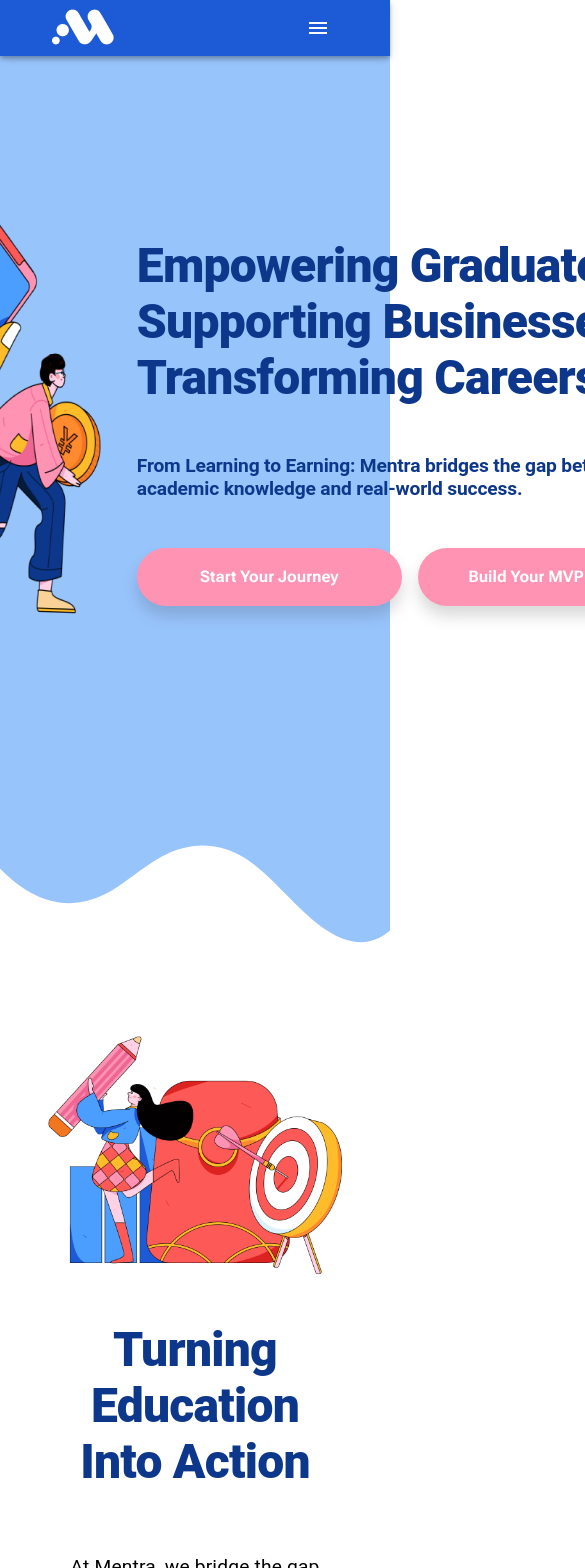
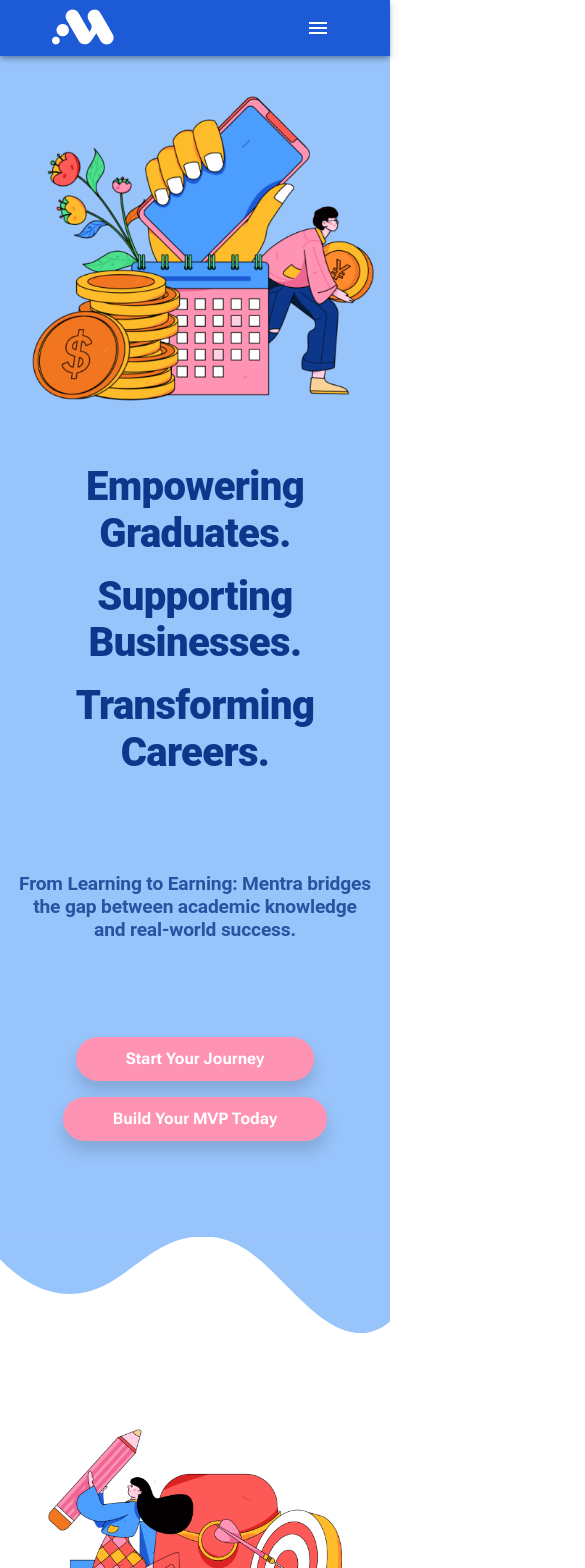
Before and after one commit to Mentra-Inc/mentra-next, a Next.js app: page / in a window 390 px wide. Shown: the top 1568 px of the page, 585 px wide, since content can reach past the window. Built offline with nearby package versions, Linux system fonts and the light colour scheme.

Commit message:
make hero page responsive, replace raw values with constants

```diff
--- a/components/AboutUs.tsx
+++ b/components/AboutUs.tsx
@@ -8,18 +8,33 @@ function AboutUs() {
     const isSmallScreen = useMediaQuery(theme.breakpoints.down('lg'));
 
     return (
-        <Box sx={{ my: SPACING.SECTION_MARGIN_Y, mx: 'auto', px: SPACING.SM_SPACING, display: 'flex', 'justifyContent': 'center' }} id="about-us">
+        <Box id="about-us"
+            sx={{
+                mt: SPACING.XL_SPACING,
+                mb: SPACING.MD_SPACING,
+                mx: 'auto', px: SPACING.SM_SPACING,
+                display: 'flex',
+                justifyContent: 'center'
+            }}
+        >
             <Stack
                 direction={isSmallScreen ? "column-reverse" : "row"}
                 spacing={SPACING.SM_SPACING}
                 alignItems="center"
             >
-                <Stack spacing={SPACING.SM_SPACING} textAlign={isSmallScreen ? "center" : "left"}>
-                    <Heading title="Turning Education Into Action" color="#0D378B" />
+                <Stack
+                    spacing={SPACING.SM_SPACING}
+                    textAlign={isSmallScreen ? "center" : "left"}
+                >
+                    <Heading title="Turning Education Into Action" color={COLORS.PRIMARY} />
 
                     <Typography
                         variant="body1"
-                        sx={{ lineHeight: SPACING.TEXT_LINE_HEIGHT, fontSize: FONT_SIZES.BODY, maxWidth: isSmallScreen ? '100%' : SIZES.ABOUT_US_TEXT.MAX_WIDTH }}
+                        sx={{
+                            lineHeight: SPACING.TEXT_LINE_HEIGHT,
+                            fontSize: FONT_SIZES.BODY,
+                            maxWidth: isSmallScreen ? '100%' : SIZES.ABOUT_US_TEXT.MAX_WIDTH
+                        }}
                     >
                         At Mentra, we bridge the gap between learning and earning. By providing mentorship,
                         real-world experience, and affordable MVP development services, we empower graduates
@@ -28,7 +43,11 @@ function AboutUs() {
 
                     <Typography
                         variant="h6"
-                        sx={{ fontWeight: "bold", color: "#0D378B", opacity: COLORS.TEXT_OPACITY }}
+                        sx={{
+                            fontWeight: "bold",
+                            color: COLORS.PRIMARY,
+                            opacity: COLORS.TEXT_OPACITY
+                        }}
                     >
                         From Learning to Earning: Where Careers and Ideas Take Shape.
                     </Typography>
@@ -37,7 +56,7 @@ function AboutUs() {
                 <Stack>
                     <Image
                         src="/about_us_img.png"
-                        alt="profile"
+                        alt="About Us Image"
                         width={SIZES.ABOUT_US_IMG.WIDTH} // have to define a starting size, but the image is still responsive because of Stack.
                         height={SIZES.ABOUT_US_IMG.HEIGHT}
                     />
--- a/components/Heading.tsx
+++ b/components/Heading.tsx
@@ -1,9 +1,25 @@
+import { FONT_SIZES } from "@/lib/stylingConstants";
 import { HeadingProps } from "@/types/headingTypes";
-import { Typography } from "@mui/material";
+import { Typography, useMediaQuery, useTheme } from "@mui/material";
 
 function Heading({ title, color }: HeadingProps) {
+    const theme = useTheme();
+    const isMobile = useMediaQuery(theme.breakpoints.down('sm'));
+    const isSmallLaptop = useMediaQuery(theme.breakpoints.down('md'));
+
     return (
-        <Typography className={`font-black text-[${color}]`} variant="h1" sx={{ fontSize: "3em", fontWeight: 900, color, whiteSpace: { lg: 'nowrap', md: 'wrap' } }}>{title}</Typography>
+        <Typography
+            className={`text-[${color}]`}
+            variant="h1"
+            sx={{
+                fontSize: isMobile ? FONT_SIZES.HEADING_SM : FONT_SIZES.HEADING_LG,
+                fontWeight: 900,
+                color,
+                whiteSpace: isSmallLaptop ? 'wrap' : 'nowrap'
+            }}
+        >
+            {title}
+        </Typography>
     );
 }
 
--- a/components/Hero.tsx
+++ b/components/Hero.tsx
@@ -1,33 +1,80 @@
 import Image from "next/image";
-import { Box, Container, Typography, Stack } from "@mui/material";
+import { Box, Typography, Stack, useMediaQuery, useTheme } from "@mui/material";
 import WaveDivider from "./WaveDivider";
 import { COLORS, SIZES, SPACING, FONT_SIZES } from "@/lib/stylingConstants";
+import Heading from "./Heading";
 
 const Hero = () => {
+    const theme = useTheme();
+    const isSmallLaptop = useMediaQuery(theme.breakpoints.down('lg'));
+    const isMobile = useMediaQuery(theme.breakpoints.down('sm'));
+
     return (
-        <Box sx={{ width: "100%", height: "100vh", backgroundColor: COLORS.BACKGROUND }} id="home">
-            <Container maxWidth="xl" sx={{ height: "100%", display: "flex", flexDirection: "row", justifyContent: "center", alignItems: "center" }}>
-                <Image src="/hero_img.png" alt="Hero Image" width={SIZES.HERO_IMG.WIDTH} height={SIZES.HERO_IMG.HEIGHT} style={{ width: SIZES.HERO_IMG.WIDTH, height: SIZES.HERO_IMG.HEIGHT, margin: "0 10%" }} />
+        <Box sx={{
+            minHeight: '100vh',
+            backgroundColor: COLORS.BACKGROUND,
+            position: 'relative',
+            display: "flex",
+            justifyContent: 'center',
+            alignItems: 'center'
+        }} id="home">
+            <Box sx={{
+                display: 'flex',
+                gap: isSmallLaptop ? SPACING.SM_SPACING : SPACING.MD_SPACING,
+                flexDirection: isSmallLaptop ? 'column' : 'row',
+                py: isSmallLaptop ? SPACING.MD_SPACING : 0,
+                px: isSmallLaptop ? SPACING.XS_SPACING : 0,
+                alignItems: isSmallLaptop ? 'center' : 'normal'
+            }}>
+                <Stack>
+                    <Image
+                        src='/hero_img.png'
+                        width={SIZES.HERO_IMG.WIDTH}
+                        height={SIZES.HERO_IMG.HEIGHT}
+                        alt="Hero Image"
+                    />
+                </Stack>
 
-                <Stack spacing={SPACING.SM_SPACING}>
-                    <Typography variant="h1" sx={{ fontSize: FONT_SIZES.HEADING, fontWeight: 900, color: COLORS.PRIMARY }}>
-                        Empowering Graduates. Supporting Businesses. Transforming Careers.
-                    </Typography>
+                <Stack
+                    spacing={SPACING.MD_SPACING}
+                    textAlign={isSmallLaptop ? 'center' : 'left'}
+                >
+                    <Stack spacing={SPACING.XS_SPACING}>
+                        <Heading title='Empowering Graduates.' color={COLORS.PRIMARY} />
+                        <Heading title='Supporting Businesses.' color={COLORS.PRIMARY} />
+                        <Heading title='Transforming Careers.' color={COLORS.PRIMARY} />
+                    </Stack>
 
-                    <Typography variant="h2" sx={{ fontSize: FONT_SIZES.BODY, fontWeight: 600, color: COLORS.PRIMARY, my: SPACING.SM_SPACING }}>
+                    <Typography
+                        variant="h2"
+                        sx={{
+                            fontSize: FONT_SIZES.BODY,
+                            fontWeight: 600,
+                            color: COLORS.PRIMARY,
+                            my: SPACING.SM_SPACING,
+                            maxWidth: SIZES.ABOUT_US_TEXT.MAX_WIDTH ,
+                            opacity: COLORS.TEXT_OPACITY
+                        }}
+                    >
                         From Learning to Earning: Mentra bridges the gap between academic knowledge and real-world success.
                     </Typography>
 
-                    <Stack direction="row" spacing={SPACING.XS_SPACING}>
+                    <Stack
+                        direction={isMobile ? 'column' : 'row'}
+                        justifyContent={isSmallLaptop ? 'center' : 'flex-start'}
+                        alignItems='center'
+                        spacing={SPACING.XS_SPACING}
+                    >
                         <button className="btn-custom">Start Your Journey</button>
                         <button className="btn-custom">Build Your MVP Today</button>
                     </Stack>
                 </Stack>
-            </Container>
-
+            </Box>
             <WaveDivider />
         </Box>
     );
 };
 
+
+
 export default Hero;
--- a/components/MenuBar.tsx
+++ b/components/MenuBar.tsx
@@ -4,16 +4,15 @@ import AppBar from '@mui/material/AppBar';
 import Box from '@mui/material/Box';
 import Toolbar from '@mui/material/Toolbar';
 import Image from 'next/image';
-import { Button, Menu, MenuItem, useMediaQuery, useTheme } from '@mui/material';
+import { Button, Menu, MenuItem, styled, useMediaQuery, useTheme } from '@mui/material';
 import MenuIcon from '@mui/icons-material/Menu';
 import IconButton from '@mui/material/IconButton';
 import { MouseEvent, useEffect, useState } from 'react';
 import Link from 'next/link';
-import { SPACING, SIZES } from '@/lib/stylingConstants';
+import { SPACING, SIZES, COLORS } from '@/lib/stylingConstants';
 
 export default function ButtonAppBar() {
   const theme = useTheme();
-  // for screens smaller than 960px
   const isMobile = useMediaQuery(theme.breakpoints.down('sm'));
 
   const [anchorElNav, setAnchorElNav] = useState<HTMLElement | null>(null);
@@ -35,9 +34,14 @@ export default function ButtonAppBar() {
     return () => window.removeEventListener("resize", handleResize);
   }, []);
 
+  const NavButton = styled(Button)({
+    color: 'white',
+    fontWeight: 700
+  });
+
   return (
     <Box sx={{ flexGrow: 1 }}>
-      <AppBar position="fixed" sx={{ backgroundColor: "#1D5AD5" }}>
+      <AppBar position="fixed" sx={{ backgroundColor: COLORS.SECONDARY }}>
         <Toolbar sx={{ justifyContent: "space-between", px: SPACING.SM_SPACING }} disableGutters>
           <Image
             src='/mentra_logo.png'
@@ -49,25 +53,17 @@ export default function ButtonAppBar() {
           {!isMobile ?
             (
               <Box sx={{ display: "flex", gap: SPACING.XS_SPACING }}>
-                <Button href="#home" sx={{ color: "white", fontWeight: 700 }}>
-                  Home
-                </Button>
+                <NavButton href="#home">Home</NavButton>
 
-                <Button href="#about-us" sx={{ color: "white", fontWeight: 700 }}>
-                  About Us
-                </Button>
+                <NavButton href="#about-us">About Us</NavButton>
 
-                <Button href="#services" sx={{ color: "white", fontWeight: 700 }}>
-                  Services
-                </Button>
+                <NavButton href="#services">Services</NavButton>
 
-                <Button href="/" sx={{ color: "white", fontWeight: 700 }}>
-                  Contact
-                </Button>
+                <NavButton href="/">Contact</NavButton>
             </Box>
             ) :
             (
-              <Box sx={{ position: 'relative', float: 'right' }}>
+              <Box>
                   <IconButton
                     size="large"
                     onClick={handleOpenNavMenu}
--- a/lib/stylingConstants.ts
+++ b/lib/stylingConstants.ts
@@ -6,14 +6,17 @@ export const COLORS = {
 };
 
 export const SPACING = {
-    SECTION_MARGIN_Y: 24,
     TEXT_LINE_HEIGHT: 3,
     XS_SPACING: 2,
     SM_SPACING: 6,
+    MD_SPACING: 12,
+    LG_SPACING: 18,
+    XL_SPACING: 24,
 };
 
 export const FONT_SIZES = {
-    HEADING: "3em",
+    HEADING_LG: "3em",
+    HEADING_SM: '2.5em',
     BODY: "1.2em",
     SUBHEADING: "1.5em",
     PRODUCT_TEXT: "1.2em",
--- a/styles/globals.css
+++ b/styles/globals.css
@@ -3,16 +3,18 @@
 @tailwind utilities;
 
 .btn-custom {
-  @apply w-[265px] h-[58px] hover:bg-[#FF9F0A] flex justify-center items-center text-white font-[700] font-roboto px-[50px] py-2.5 rounded-[50px] bg-[#ff93b4] shadow-[0px_10px_15px_0px_rgba(46,46,50,0.18)];
+  @apply max-w-[265px] max-h-[58px] hover:bg-[#FF9F0A] flex justify-center items-center text-white font-[700] font-roboto px-[50px] py-2.5 rounded-[50px] bg-[#ff93b4] shadow-[0px_10px_15px_0px_rgba(46,46,50,0.18)];
 }
 
 /* Custom Shape (wave) Divider */
 .custom-shape-divider-bottom-1738675425 {
   position: absolute;
   left: 0;
+  bottom: 0;
   width: 100%;
   overflow: hidden;
   line-height: 0;
+  transform: translateY(98%);
 }
 
 .custom-shape-divider-bottom-1738675425 svg {
```
Also changed, not shown: components/OurProducts.tsx (+5 -6 lines), components/ProductCard.tsx (+30 -5 lines).
